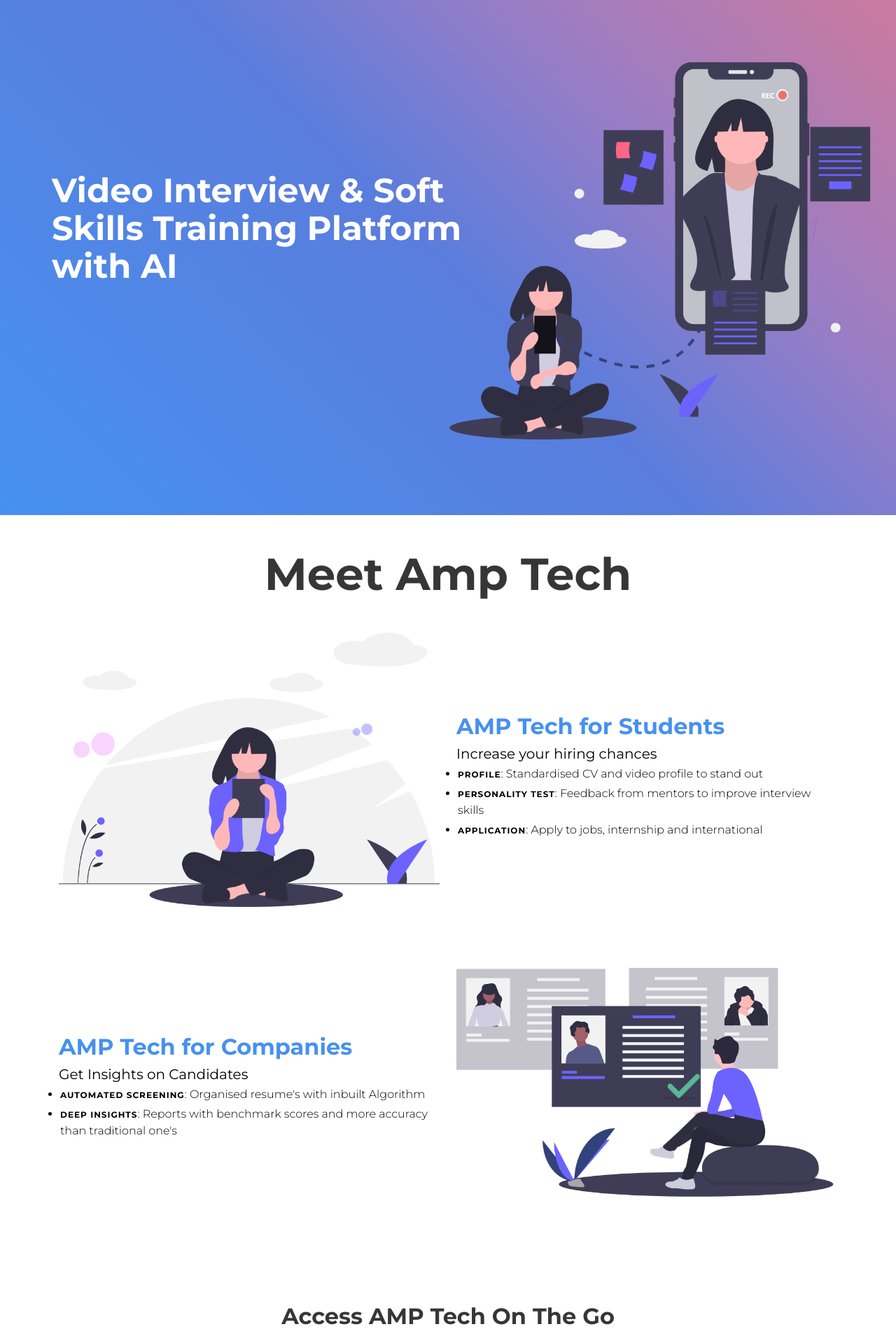
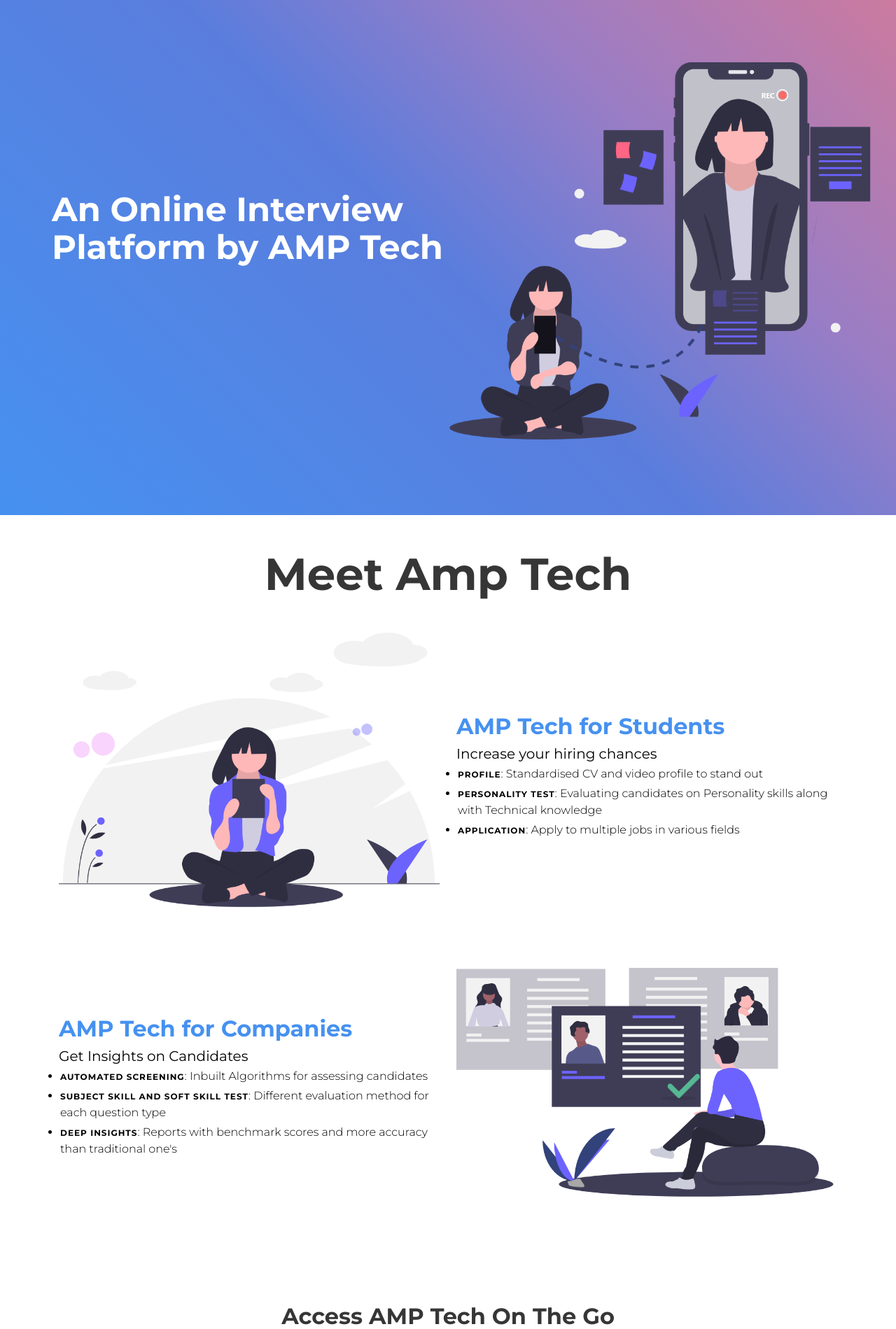
Before and after one commit to priyamshah112/AIP, a Django app: page / in a window 1280 px wide; the page is wider, and only the part inside the window is pictured. Shown: the part 64-1963 px from the top of that part at 70% size. Run offline with Django 3.2, Linux system fonts and the light colour scheme; some libraries are stand-ins or nearby versions.

Commit message:
Home page content changed

```diff
--- a/templates/AIP/index.html
+++ b/templates/AIP/index.html
@@ -51,7 +51,7 @@
             <div class="columns is-vcentered">
                 <div class="column">
                     <div class="title is-1">
-                        <h1>Video Interview & Soft Skills Training Platform with AI</h1>
+                        <h1>An Online Interview Platform by AMP Tech</h1>
                     </div>
                 </div>
                 <div class="column" style="margin-left: -20px;">
@@ -82,11 +82,11 @@
 
                         </div>
                         <div class="list-container">
-                                <li><span class="heading">Personality Test</span>: Feedback from mentors to improve interview skills</li>
+                                <li><span class="heading">Personality Test</span>: Evaluating candidates on Personality skills along with Technical knowledge</li>
 
                         </div>
                         <div class="list-container">
-                                <li><span class="heading">Application</span>: Apply to jobs, internship and international</li>
+                                <li><span class="heading">Application</span>: Apply to multiple jobs in various fields</li>
 
                         </div>
                     </ul>
@@ -100,7 +100,11 @@
                     <p class="column-subheading">Get Insights on Candidates</p>
                     <ul class="column-list">
                         <div class="list-container">
-                                <li><span class="heading">Automated Screening</span>: Organised resume's with inbuilt Algorithm</li>
+                                <li><span class="heading">Automated Screening</span>: Inbuilt Algorithms for assessing candidates</li>
+
+                        </div>
+                        <div class="list-container">
+                                <li><span class="heading">Subject skill and Soft skill test</span>: Different evaluation method for each question type</li>
 
                         </div>
                         <div class="list-container">
```
